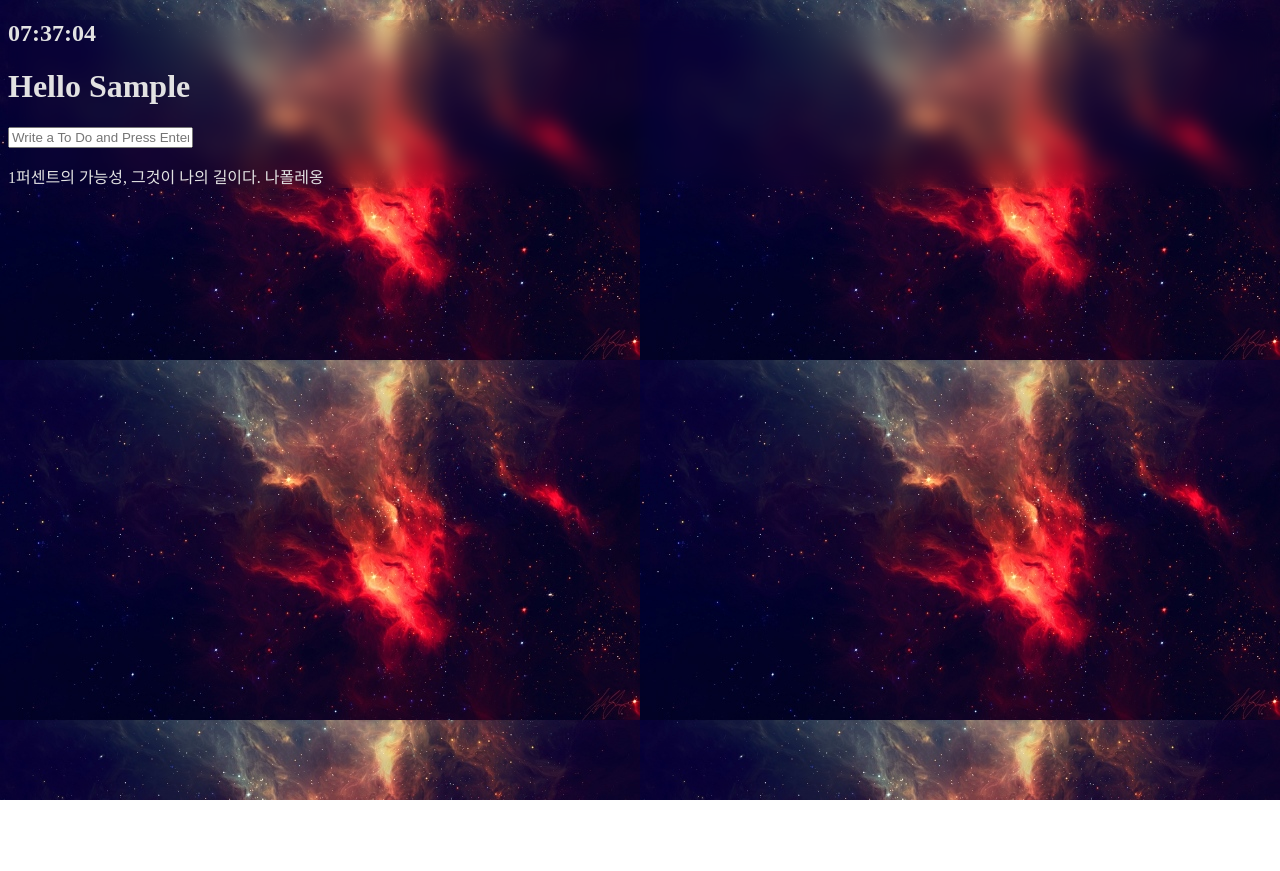
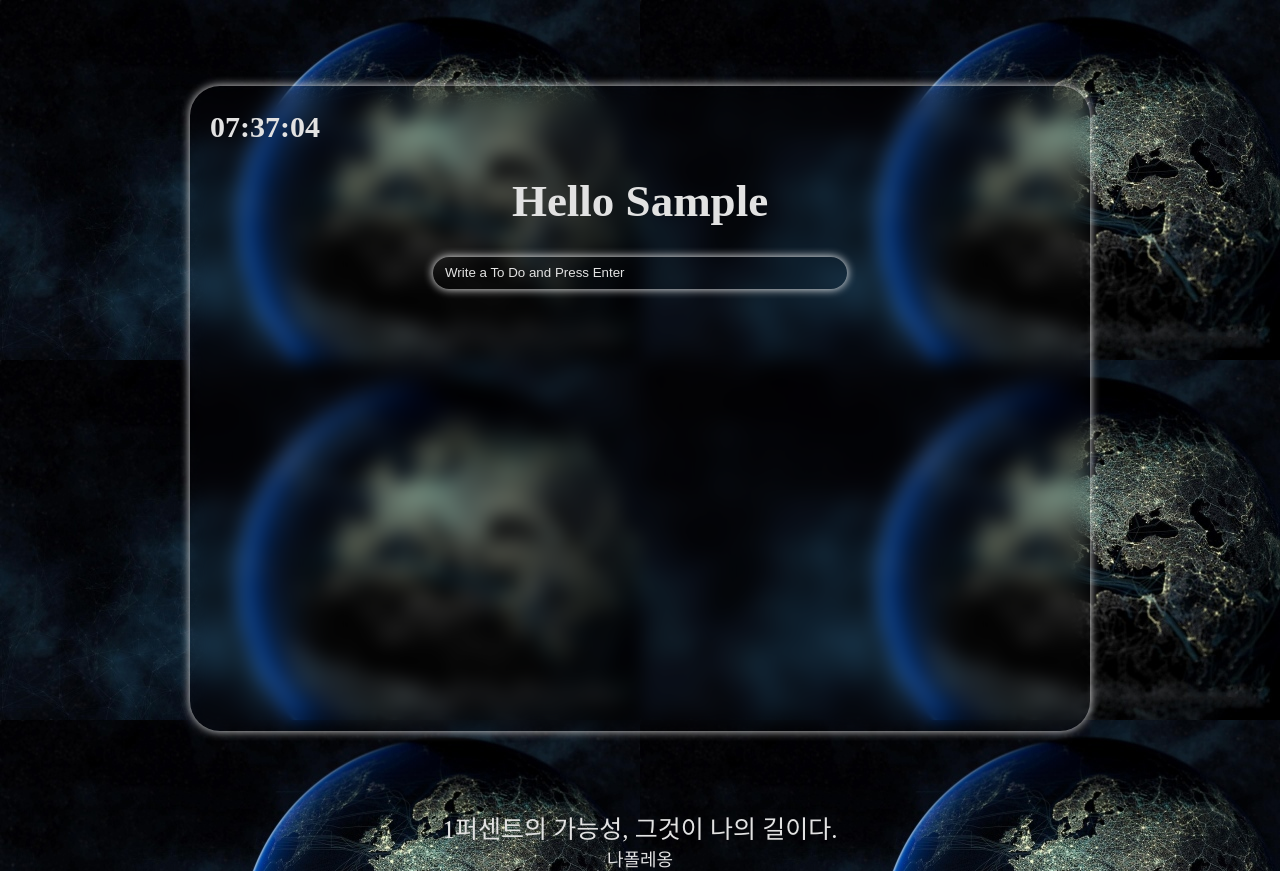
Before and after one commit to ephemera-king/momontom, a plain HTML site: page index.html in a window 1280 px wide. Both pictures are taken after typing "Sample" into the empty fields and a click on the button "Log in". Before the commit the page ends 800 px from the top, so only its background shows below. Drawn offline with Linux system fonts and the light colour scheme; a web font is replaced by a local one.

Commit message:
Squashed commit of the following:
commit ec7e3795bcf73e63652d7fafc53c4da713f2faec
Author: ephemera-king <donghyekulsan@gmail.com>
Date:   Sun Jul 11 16:35:02 2021 +0900

    Make CSS

```diff
--- a/index.html
+++ b/index.html
@@ -9,8 +9,17 @@
   </head>
   <body>
     <div id="box">
+      <div class="clock-box">
+        <h2 id="clock">00:00</h2>
+        <div id="weather">
+          <span></span>
+          <span></span>
+        </div>
+      </div>
+      <div class="login-box">
         <form id="login-form">
           <input
+            style="border: none; background: transparent"
             required
             maxlength="15"
             type="text"
@@ -18,21 +27,19 @@
           />
           <button>Log in</button>
         </form>
-      <h2 id="clock">00:00</h2>
+      </div>
       <h1 id="greeting" class="hidden"></h1>
       <form id="todo-form">
         <input
-          type="text"
+          style="border: none; background: transparent"
           placeholder="Write a To Do and Press Enter"
           required
         />
       </form>
+      <div class="todo-list-box">
         <ul id="todo-list"></ul>
+      </div>
       <div id="quote">
-        <span></span>
-        <span></span>
-      </div>
-      <div id="weather">
         <span></span>
         <span></span>
       </div>
--- a/js/app.js
+++ b/js/app.js
@@ -1,7 +1,10 @@
 const loginForm = document.querySelector('#login-form');
 const loginInput = document.querySelector('#login-form input');
 const greeting = document.querySelector('#greeting');
+const toDoForm = document.getElementById('todo-form');
+const loginBox = document.querySelector('.login-box');
 
+const FLEX_CLASSNAME = 'flex';
 const HIDDEN_CLASSNAME = 'hidden';
 const USERNAME_KEY = 'username';
 
@@ -17,6 +20,10 @@ function paintGreeting(username) {
   greeting.innerText = `Hello ${username}`;
   greeting.classList.remove(HIDDEN_CLASSNAME);
   loginForm.classList.add(HIDDEN_CLASSNAME);
+  toDoForm.classList.remove(HIDDEN_CLASSNAME);
+  toDoForm.classList.add(FLEX_CLASSNAME);
+  loginBox.classList.remove(FLEX_CLASSNAME);
+  loginBox.classList.add(HIDDEN_CLASSNAME);
 }
 
 loginForm.addEventListener('submit', onLoginSubmit);
@@ -26,6 +33,7 @@ const saveUsername = localStorage.getItem(USERNAME_KEY);
 if (saveUsername === null) {
   loginForm.classList.remove(HIDDEN_CLASSNAME);
   loginForm.addEventListener('submit', onLoginSubmit);
+  loginBox.classList.add(FLEX_CLASSNAME);
 } else {
   paintGreeting(saveUsername);
 }
--- a/js/background.js
+++ b/js/background.js
@@ -1,9 +1,4 @@
 const images = [
-  'img/감나무.jpg',
-  'img/겨울.jpg',
-  'img/나무.jpg',
-  'img/나무.jpg',
-  'img/나무저녁.jpg',
   'img/벗꽃.jpg',
   'img/은하수.jpg',
   'img/은하수지상.jpg',
@@ -11,11 +6,10 @@ const images = [
   'img/지구아침.jpg',
   'img/ㅋㅋ.jpg',
   'img/폭발.jpg',
-  'img/하늘고래.jpg',
 ];
 const filter = document.querySelector('.box');
 
 const chosenImage = images[Math.floor(Math.random() * images.length)];
 
 document.body.style.backgroundImage = `url(${chosenImage})`;
-document.body.style.backgroundSize = `outo`;
+document.body.style.backgroundSize = `auto`;
--- a/js/todo.js
+++ b/js/todo.js
@@ -1,4 +1,3 @@
-const toDoForm = document.getElementById('todo-form');
 const toDoInput = toDoForm.querySelector('input');
 const toDoList = document.getElementById('todo-list');
 
@@ -50,3 +49,8 @@ if (savedToDos !== null) {
   toDos = parsedToDos;
   parsedToDos.forEach(paintToDo);
 }
+const username = localStorage.getItem('username');
+
+if (username === null) {
+  toDoForm.classList.add(HIDDEN_CLASSNAME);
+}
--- a/styles.css
+++ b/styles.css
@@ -5,8 +5,143 @@
 .hidden {
   display: none;
 }
+.flex {
+  display: flex;
+}
 #box {
+  position: relative;
   backdrop-filter: blur(10px);
   color: #e2e2e2;
   font-family: 'ad';
+  height: 80vh;
+  width: 900px;
+  border-radius: 30px;
+  box-shadow: 0px 0px 10px;
+  padding-bottom: 5px;
 }
+body {
+  display: flex;
+  justify-content: center;
+  align-items: center;
+  height: 100vh;
+  overflow: hidden;
+}
+
+input {
+  color: white;
+  box-shadow: 0px 0px 10px white;
+}
+input::placeholder {
+  color: #e2e2e2;
+}
+#clock {
+  font-size: 30px;
+}
+.clock-box {
+  margin-left: 20px;
+
+  position: relative;
+}
+.login-box {
+  height: 600px;
+  align-items: center;
+  justify-content: center;
+}
+#login-form {
+  display: flex;
+  flex-direction: column;
+  align-items: center;
+}
+#login-form input {
+  width: 450px;
+  height: 50px;
+  border-radius: 30px;
+  padding-left: 10px;
+  outline: none;
+}
+#login-form button {
+  background-color: transparent !important;
+  border-color: transparent;
+  border: none;
+  color: white;
+  box-shadow: 0px 0px 10px white;
+  color: #e2e2e2;
+  margin-top: 50px;
+  height: 40px;
+  width: 70px;
+  border-radius: 30px;
+}
+#greeting {
+  display: flex;
+  justify-content: center;
+
+  font-size: 45px;
+}
+#todo-form {
+  justify-content: center;
+  width: border;
+}
+#todo-form input {
+  width: 400px;
+  height: 30px;
+  border-radius: 100px;
+  outline: none;
+  padding-left: 12px;
+  margin-bottom: 20px;
+}
+.todo-list-box {
+  height: 500px;
+  overflow: auto;
+  display: flex;
+  justify-content: center;
+}
+
+.todo-list-box::-webkit-scrollbar {
+  width: 10px;
+}
+.todo-list-box::-webkit-scrollbar-thumb {
+  background-color: #f3f3f3;
+  border-radius: 10px;
+}
+.todo-list-box::-webkit-scrollbar-track {
+  box-shadow: 0px 0px 10px white;
+  border-radius: 100px;
+}
+.todo-list-box li {
+  box-shadow: 0px 0px 10px white;
+  width: 500px;
+  display: flex;
+  justify-content: center;
+  margin: 10px;
+  font-size: 23px;
+  padding: 4px 0px;
+  align-items: center;
+  border-radius: 100px;
+}
+.todo-list-box li span {
+  margin-right: 10px;
+}
+.todo-list-box button {
+  width: 20px;
+  height: 20px;
+  display: flex;
+  justify-content: center;
+  align-items: center;
+}
+#weather {
+  font-size: 20px;
+  position: absolute;
+  bottom: -20px;
+}
+#quote {
+  display: flex;
+  flex-direction: column;
+  justify-content: center;
+  align-items: center;
+}
+#quote span:first-child {
+  font-size: 25px;
+}
+#quote span:last-child {
+  font-size: 18px;
+}
```
Also changed, not shown: img/감나무.jpg (deleted), img/겨울.jpg (deleted), img/나무.jpg (deleted), img/나무저녁.jpg (deleted), img/하늘고래.jpg (deleted). Lines whose indentation alone changed are shown as unchanged.
